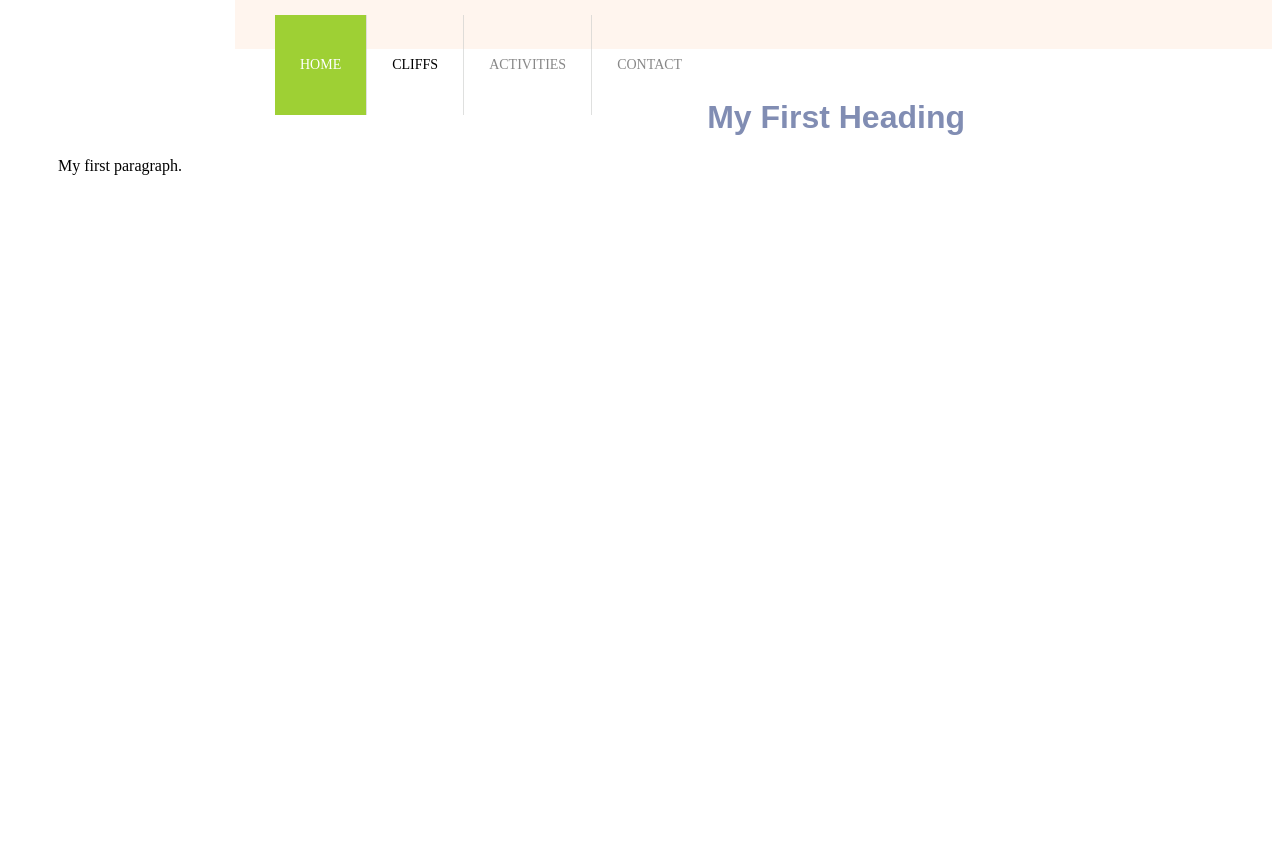
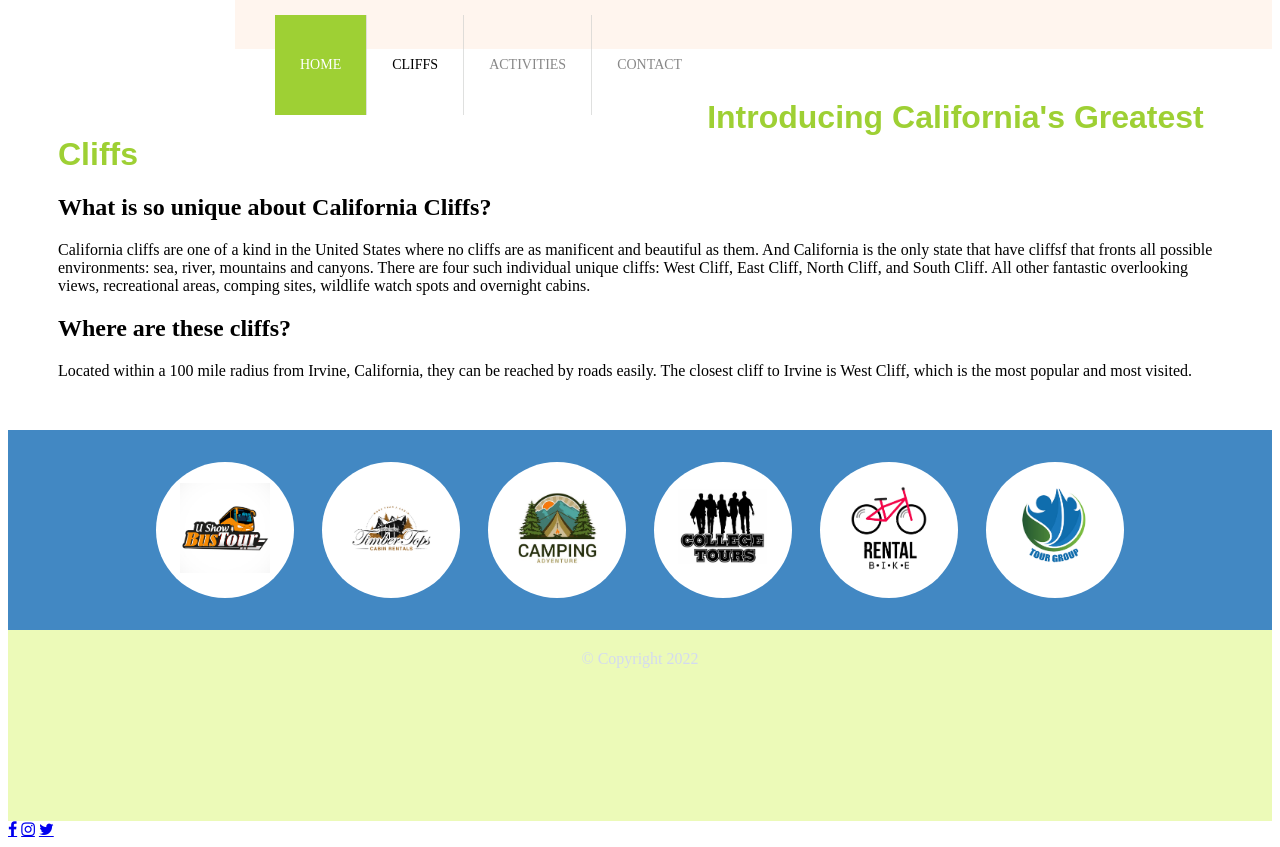
Before and after one commit to iyutpo/Exercise-week2day1, a plain HTML site: page index.html in a window 1280 px wide. Shown: the part 591-1438 px from the top of the page. Before the commit the page ends 816 px from the top, so only its background shows below. Drawn offline with Linux system fonts and the light colour scheme.

Commit message:
homework week2day1

```diff
--- a/index.html
+++ b/index.html
@@ -1,9 +1,10 @@
 <!DOCTYPE html>
 <html>
     <head>
-        <title>My First web page</title>
+        <title>Great Cliffs of California`</title>
         <!-- Custom CSS -->
         <link rel="stylesheet" href="style.css">
+        <link rel="stylesheet" href="https://cdnjs.cloudflare.com/ajax/libs/font-awesome/4.7.0/css/font-awesome.min.css">
         <style>
             /* Header */
             header {
@@ -59,6 +60,78 @@
                 color: #fff;
             }
             /* Main */
+
+            /* Partners */
+            section {
+                width: 100%;
+                background-color: #4288c3;
+            }
+            section #partners {
+                width: 1200px;
+                padding: 2em 0 2em 0;
+                margin: 0 auto;
+                text-align: center;
+            }
+            section #partners .partner {
+                display: inline-block;
+                margin: 0 0.75em;
+                padding: 1.3em 1.5em;
+                background-color: #fff;
+                border-radius: 50%;
+            }
+            section #partners .partner img {
+                width: 90px;
+                height: 90px;
+            }
+
+            /* Footer */
+            footer {
+                width: 100%;
+                height: 155px;
+                padding-bottom: 1em;
+                background-color: #ecfab8;
+            }
+            footer #nondisclaimer .copy {
+                padding: 3.5em 3.5em 3.5em 13em;
+                float: left;
+                font-size: 0.9em;
+            }
+            footer #nondisclaimer .social {
+                padding: 2.5em;
+                margin-right: 9.25em;
+                float: right;
+            }
+            footer #disclaimer {
+                clear: both;
+            }
+            footer #disclaimer p {
+                font-size: 0.85em;
+                text-align: center;
+            }
+            footer #nondisclaimer .social .fa {
+                padding: 15px;
+                font-size: 15px;
+                width: 15px;
+                text-align: center;
+                text-decoration: none;
+                margin: 0 4px;
+                border-radius: 50%;
+            }
+            footer #nondisclaimer .social .fa:hover {
+                opacity: 0.7;
+            }
+            footer #nondisclaimer .social .fa-facebook {
+                background: #3b5998;
+                color: white;
+            }
+            footer #nondisclaimer .social .fa-twitter {
+                background: #55acee;
+                color: white;
+            }
+            footer #nondisclaimer .social .fa-instagram {
+                background: #125688;
+                color: white;
+            }
         </style>
     </head>
 
@@ -66,7 +139,7 @@
     <body>
 
         <!-- Container -->
-        <div id="container">
+        <div id="home">
 
             <header style="font-size: 60px; color: #fff">My web site brand</header>
 
@@ -81,10 +154,48 @@
             </nav>
 
             <main>
-                <h1>My First Heading</h1>
-                <p>My first paragraph.</p>
+                <h1 style="color:#9ed034">Introducing California's Greatest Cliffs</h1>
+                <h2>What is so unique about California Cliffs?</h2>
+                <p>California cliffs are one of a kind in the United States where no cliffs are as manificent and beautiful as them.
+                    And California is the only state that have cliffsf that fronts all possible environments: sea, river, mountains and canyons.
+                    There are four such individual unique cliffs: West Cliff, East Cliff, North Cliff, and South Cliff.
+                    All other fantastic overlooking views, recreational areas, comping sites, wildlife watch spots and overnight cabins.
+                </p>
+                <h2>Where are these cliffs?</h2>
+                <p>Located within a 100 mile radius from Irvine, California, they can be reached by roads easily.
+                    The closest cliff to Irvine is West Cliff, which is the most popular and most visited.
+                </p>
             </main>
 
+            <section>
+                <ul id="partners">
+                    <li class="partner">
+                        <img src="./images/partners/partner-bustour.png" alt="Partner Bus Tours">
+                    </li>
+                    <li class="partner">
+                        <img src="./images/partners/partner-cabinrental.png" alt="Partner Cabin Rental">
+                    </li>
+                    <li class="partner">
+                        <img src="./images/partners/partner-campingadv.png" alt="Partner Camping Adventure">
+                    </li>
+                    <li class="partner">
+                        <img src="./images/partners/partner-collegetours.png" alt="Partner College Tours">
+                    </li>
+                    <li class="partner">
+                        <img src="./images/partners/partner-rentalbike.png" alt="Partner Bike Rentals">
+                    </li>
+                    <li class="partner">
+                        <img src="./images/partners/partner-tourgroup.png" alt="Partner Tour Group">
+                    </li>
+                </ul>
+            </section>
+
+            <footer>&copy; Copyright 2022</footer>
+            <div class="social">
+                <a href="#" class="fa fa-facebook"></a>
+                <a href="#" class="fa fa-instagram"></a>
+                <a href="#" class="fa fa-twitter"></a>
+            </div>
         </div>
     </body>
 </html>
```
Also changed, not shown: images/partners/partner-bustour.png (renamed from partners/partner-bustour.png), images/partners/partner-cabinrental.png (renamed from partners/partner-cabinrental.png), images/partners/partner-campingadv.png (renamed from partners/partner-campingadv.png), images/partners/partner-collegetours.png (renamed from partners/partner-collegetours.png), images/partners/partner-rentalbike.png (renamed from partners/partner-rentalbike.png), images/partners/partner-tourgroup.png (renamed from partners/partner-tourgroup.png), 2 other files.
